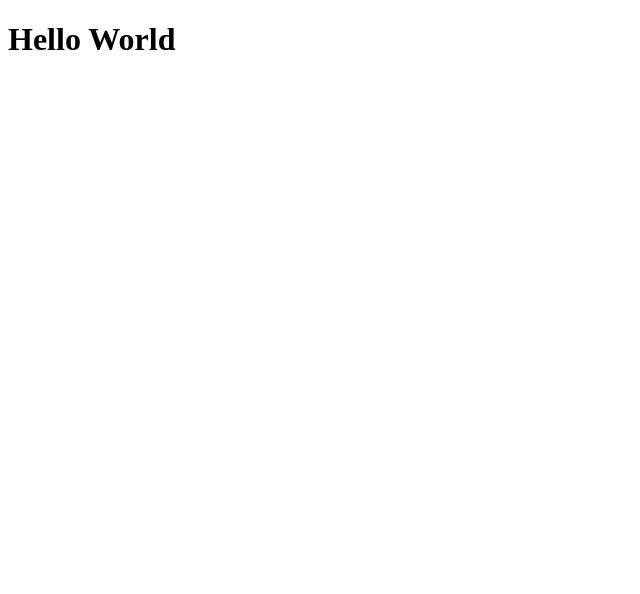
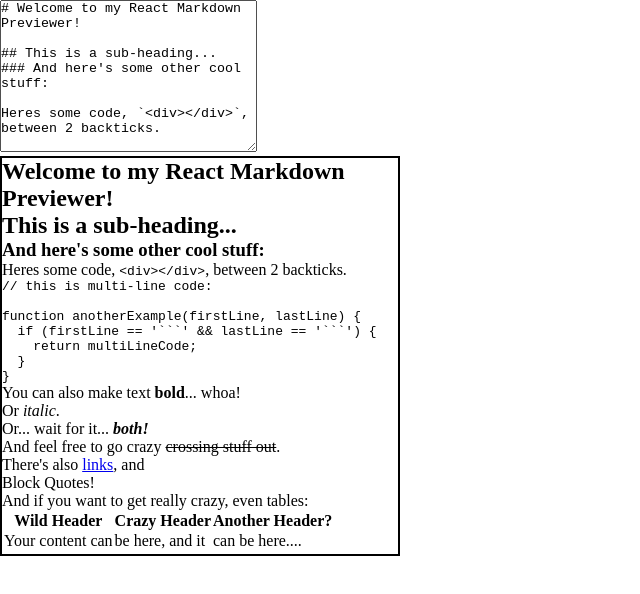
Before and after one commit to junaidshaikh-js/markdown-previewer, a React (Create React App) app: page / in a window 1280 px wide. Shown: the top 594 px of the page, without its empty margins (0-640 px from the left). Built offline with nearby package versions, Linux system fonts and the light colour scheme.

Commit message:
render editor and preview

```diff
--- a/src/App.js
+++ b/src/App.js
@@ -1,5 +1,68 @@
+import { useState } from "react";
+
+import "./App.css";
+
+import Editor from "./Editor";
+import Preview from "./Preview";
+
+const placeholder = `# Welcome to my React Markdown Previewer!
+
+## This is a sub-heading...
+### And here's some other cool stuff:
+
+Heres some code, \`<div></div>\`, between 2 backticks.
+
+\`\`\`
+// this is multi-line code:
+
+function anotherExample(firstLine, lastLine) {
+  if (firstLine == '\`\`\`' && lastLine == '\`\`\`') {
+    return multiLineCode;
+  }
+}
+\`\`\`
+
+You can also make text **bold**... whoa!
+Or _italic_.
+Or... wait for it... **_both!_**
+And feel free to go crazy ~~crossing stuff out~~.
+
+There's also [links](https://www.freecodecamp.org), and
+> Block Quotes!
+
+And if you want to get really crazy, even tables:
+
+Wild Header | Crazy Header | Another Header?
+------------ | ------------- | -------------
+Your content can | be here, and it | can be here....
+And here. | Okay. | I think we get it.
+
+- And of course there are lists.
+  - Some are bulleted.
+     - With different indentation levels.
+        - That look like this.
+
+
+1. And there are numbered lists too.
+1. Use just 1s if you want!
+1. And last but not least, let's not forget embedded images:
+
+![freeCodeCamp Logo](https://cdn.freecodecamp.org/testable-projects-fcc/images/fcc_secondary.svg)
+`;
+
 function App() {
-  return <h1>Hello World</h1>;
+  const [markdown, setMarkdown] = useState(placeholder);
+
+  function handleChange(e) {
+    setMarkdown(e.target.value);
+  }
+
+  return (
+    <main>
+      <Editor onChange={handleChange} markdown={markdown} />
+      <Preview markdown={markdown} />
+    </main>
+  );
 }
 
 export default App;
```
